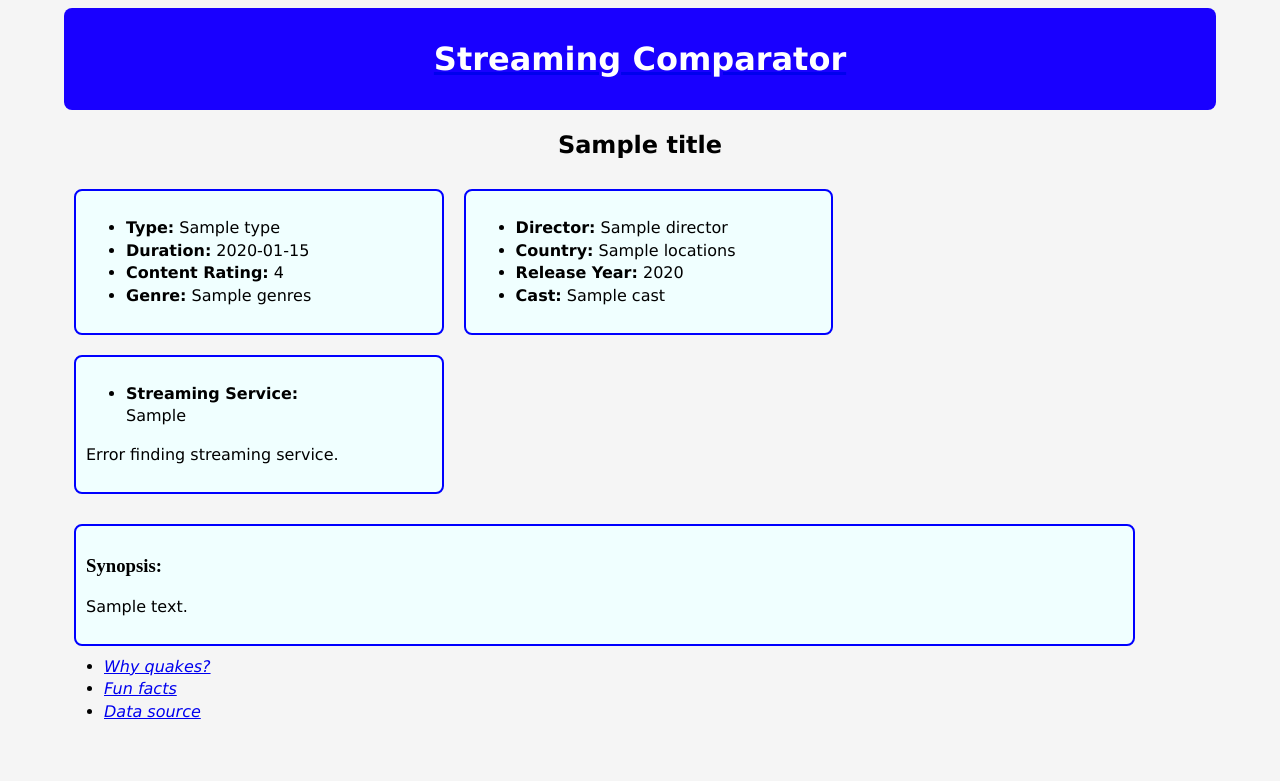
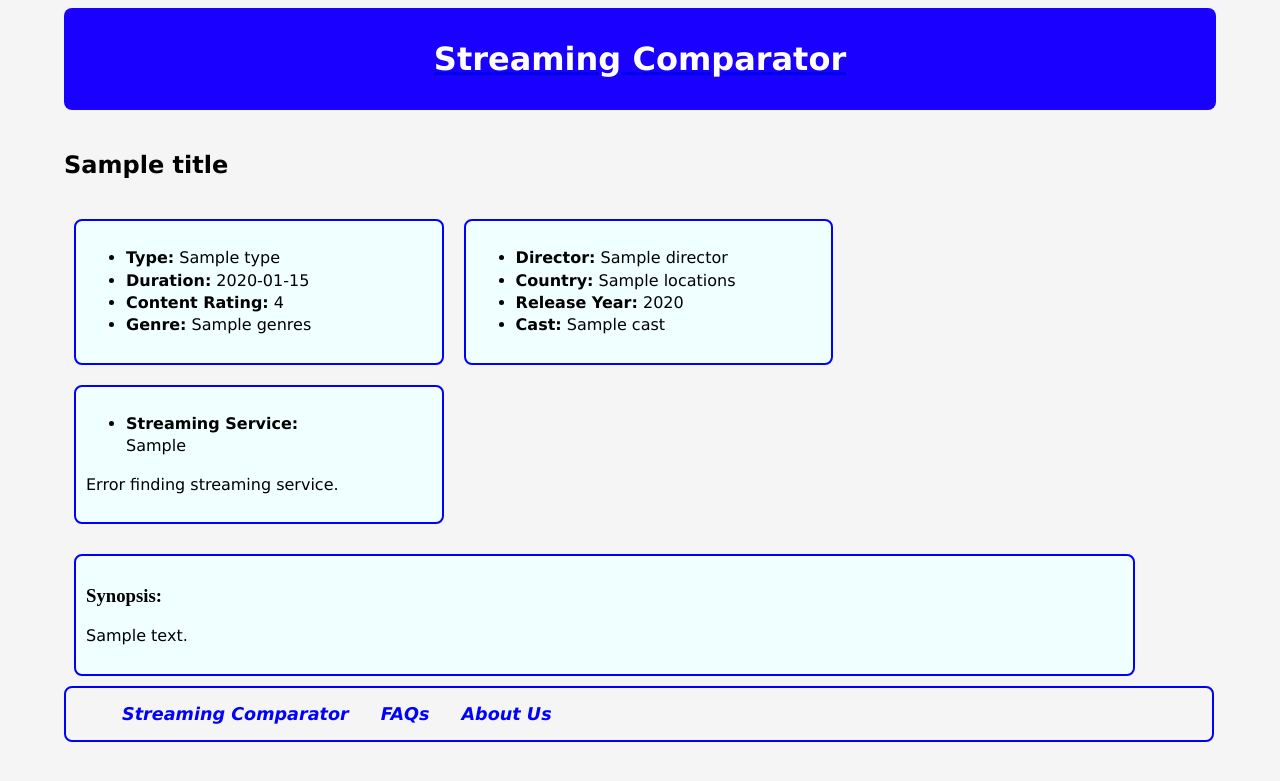
Before and after one commit to CS-257-S22/team-project-team-e-1, a Flask app: template templates/movieInfo.html in a window 1280 px wide. Shown: the top 781 px of the page. Run offline with Flask 2, Linux system fonts and the light colour scheme; the template is opened without the code that fills it: most values are stand-ins (such as "Sample title", 1, 10 or a date in 2020).

Commit message:
changing some movieInfo formatting

```diff
--- a/static/movieInfo.css
+++ b/static/movieInfo.css
@@ -36,9 +36,16 @@ li {
 }
 
 h2.title {
+    float: left;
     text-align: center;
     font-weight: bold;
 }
+
+div.header:after {
+    content: "";
+    display: table;
+    clear: both;
+  }
 
 div.info {
     float: left;
@@ -77,6 +84,7 @@ h1.Home:hover {
     background-color: rgb(0, 174, 255);
 }
 
+
 img.logo {
     display: block;
     margin-left: auto;
@@ -93,3 +101,34 @@ div.description {
     padding: 10px;
     margin: 10px;
 }
+
+nav ul {
+    border: 2px solid blue;
+    border-radius: 8px;
+    list-style-type: none;
+    overflow: hidden;
+    width: 96%;
+}
+
+nav li {
+    float: left;
+    font-size: 1.1em;
+    font-weight: bold;
+}
+
+nav li a {
+    display: block;
+    color: blue;
+    text-decoration: none;
+    text-align: center;
+    padding: 14px 16px;
+}
+
+nav li a:hover {
+    color: white;
+    background-color: blue;
+}
+
+li.Home {
+    font-size: medium;
+}
--- a/templates/movieInfo.html
+++ b/templates/movieInfo.html
@@ -4,12 +4,14 @@
         <link rel="stylesheet" href="../static/movieInfo.css">
     </head>
     <body>
+            <div class="header" id="header">
                 <a href="http://127.0.0.1:5000/" id="homeLink" class="homeLink">
                     <h1 class="Home" id="Home"> Streaming Comparator </h1>
                 </a>
                 <h2 id="title" class="title">
                     {{title}}
                 </h2>
+            </div>
             <div class="body" id="body">
 
             <div id="info" class="movieInfo1">
@@ -64,9 +66,9 @@
 
         <div><em><nav>
             <ul>
-            <li><a href="localhost:8000">Why quakes?</a></li>
-            <li><a href="#fun">Fun facts</a></li>
-            <li><a href="#data">Data source</a></li>
+            <li id="Home"><a href="http://127.0.0.1:8000/">Streaming Comparator</a></li>
+            <li><a href="http://127.0.0.1:8000/faqs/">FAQs</a></li>
+            <li><a href="http://127.0.0.1:8000/AboutUs/">About Us</a></li>
             </ul>
         </nav></em></div>
 
```
Lines whose indentation alone changed are shown as unchanged.
